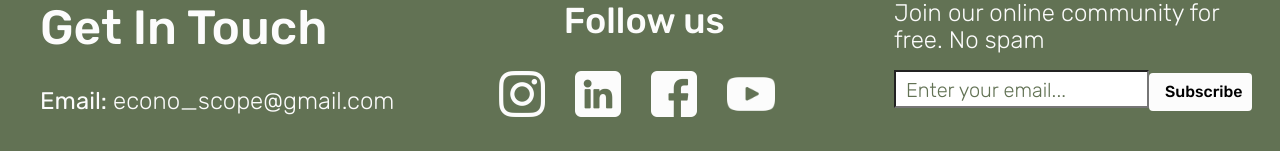
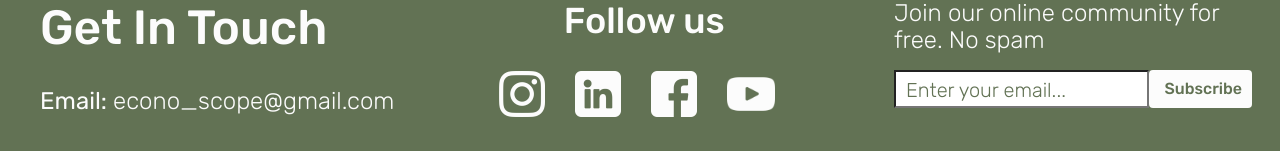
Before and after one commit to sofibrezden/econoscope, a React (Create React App) app in the folder frontend/: page / in a window 1280 px wide. Shown: the part 5106-5257 px from the top of the page. Built offline with nearby package versions, Linux system fonts and the light colour scheme.

Commit message:
fixed subscribe button

```diff
--- a/frontend/src/pages/HomePage/components/Footer/Footer.jsx
+++ b/frontend/src/pages/HomePage/components/Footer/Footer.jsx
@@ -31,8 +31,10 @@ function Footer() {
         <p className={styles.newsletterTitle}>
           Join our online community for free. No spam{" "}
         </p>
-        <input type="text" placeholder="Enter your email..." />
-        <button className={styles.subscribe}>Subscribe</button>
+        <div className={styles.wrapper}>
+          <input type="text" placeholder="Enter your email..." />
+          <button className={styles.subscribe}>Subscribe</button>
+        </div>
       </div>
     </div>
   );
--- a/frontend/src/pages/HomePage/components/Footer/Footer.module.scss
+++ b/frontend/src/pages/HomePage/components/Footer/Footer.module.scss
@@ -75,3 +75,17 @@ button {
   padding: 7px 16px;
   margin-left: 7px;
 }
+
+.wrapper {
+  display: flex;
+  flex-direction: row;
+  align-items: center;
+}
+
+.subscribe {
+  width: 103px;
+  height: 38px;
+  background-color: #FCFCFC;
+  color: #627254;
+  padding: 7px 15.5px;
+}
```
